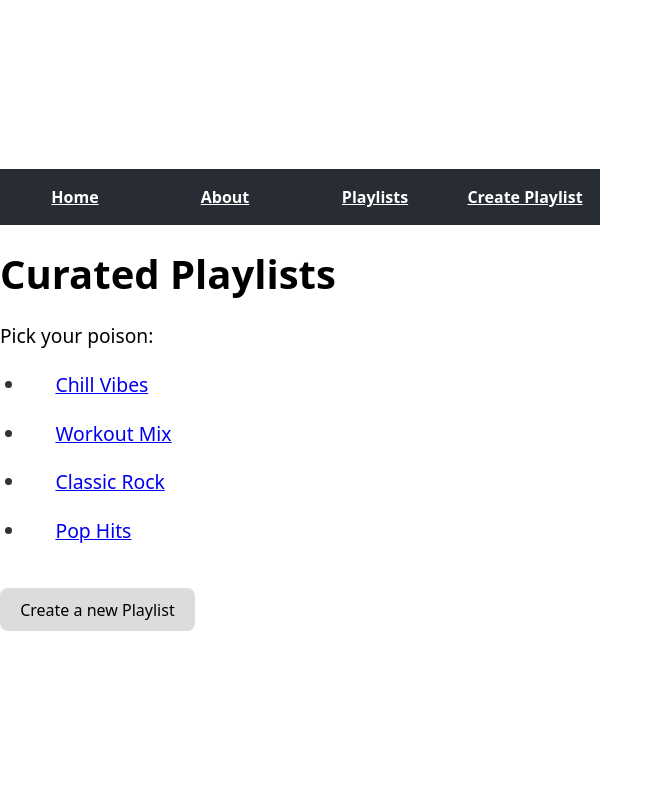
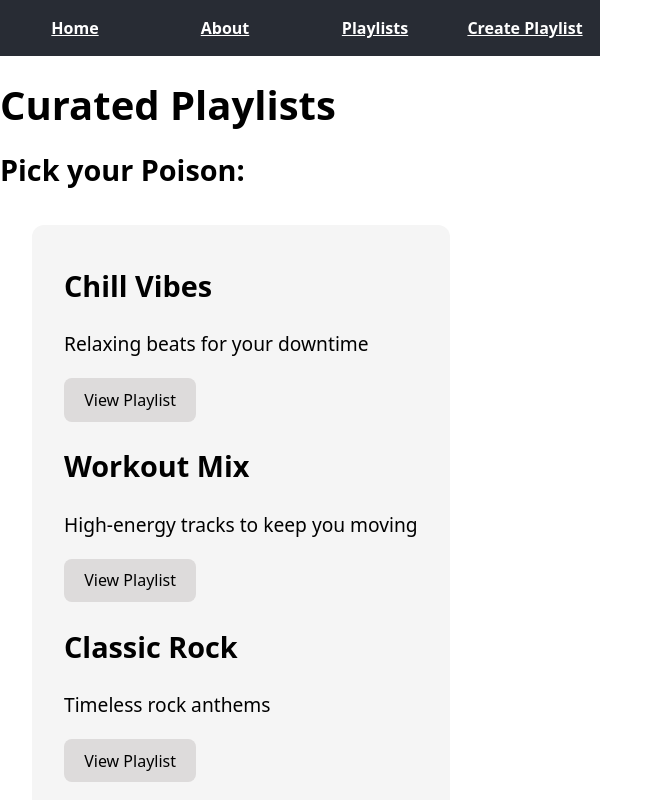
Before and after one commit to cash0826/Course5-Summative-Lab-Showcase-Project, a React (Vite) app: page /playlists in a window 1280 px wide. Shown: the top 800 px of the page, without its empty margins (0-663 px from the left). Built offline with nearby package versions, Linux system fonts and the light colour scheme; data requests are answered from the project's data file.

Commit message:
redesigned pages and components such as PlaylistCard and PlaylistList. Playlists now render as cards

```diff
--- a/db.json
+++ b/db.json
@@ -1,64 +1,68 @@
 {
   "playlists": [
     {
-      "id": 1,
+      "id": "1",
       "name": "Chill Vibes",
+      "description": "Relaxing beats for your downtime",
       "songs": [
         {
-          "id": 101,
+          "id": "101",
           "title": "Lofi Beats",
           "artist": "DJ Relax"
         },
         {
-          "id": 102,
+          "id": "102",
           "title": "Smooth Jazz",
           "artist": "The Jazz Masters"
         }
       ]
     },
     {
-      "id": 2,
+      "id": "2",
       "name": "Workout Mix",
+      "description": "High-energy tracks to keep you moving",
       "songs": [
         {
-          "id": 201,
+          "id": "201",
           "title": "Pump It Up",
           "artist": "Fitness Freaks"
         },
         {
-          "id": 202,
+          "id": "202",
           "title": "Run Faster",
           "artist": "Speedy Tunes"
         }
       ]
     },
     {
-      "id": 3,
+      "id": "3",
       "name": "Classic Rock",
+      "description": "Timeless rock anthems",
       "songs": [
         {
-          "id": 301,
+          "id": "301",
           "title": "Rock Anthem",
           "artist": "The Rockers"
         },
         {
-          "id": 302,
+          "id": "302",
           "title": "Guitar Hero",
           "artist": "String Masters"
         }
       ]
     },
     {
-      "id": 4,
+      "id": "4",
       "name": "Pop Hits",
+      "description": "The latest and greatest in pop music",
       "songs": [
         {
-          "id": 401,
+          "id": "401",
           "title": "Top of the Charts",
           "artist": "Pop Stars"
         },
         {
-          "id": 402,
+          "id": "402",
           "title": "Dance All Night",
           "artist": "Party People"
         }
--- a/src/App.jsx
+++ b/src/App.jsx
@@ -2,8 +2,9 @@ import { BrowserRouter, Routes, Route } from "react-router-dom";
 import Home from "./pages/Home";
 import About from "./pages/About";
 import PlaylistContainer from "./pages/PlaylistContainer";
+import PlaylistList from "./pages/PlaylistList";
 import CreatePlaylist from "./pages/CreatePlaylist";
-import PlaylistDetails from "./pages/PlaylistDetails";
+import PlaylistCard from "./pages/PlaylistCard";
 import AddNewSong from "./pages/AddNewSong";
 import NotFound from "./pages/NotFound";
 
@@ -16,7 +17,8 @@ const App = () => {
           <Route path="/about" element={<About />} />
           <Route path="/createPlaylist" element={<CreatePlaylist />} />
           <Route path="/playlists" element={<PlaylistContainer />}>
-            <Route path=":id" element={<PlaylistDetails />}>
+            <Route path="" element={<PlaylistList />} />
+            <Route path=":id" element={<PlaylistCard />}>
               <Route path="addNewSong" element={<AddNewSong />} />
             </Route>
           </Route>
--- a/src/index.css
+++ b/src/index.css
@@ -54,3 +54,14 @@ button {
 button:hover {
   border-color: #ffffff;
 }
+
+.playlist-list {
+  text-align: left;
+  border: grey;
+  display: inline-block;
+  margin: 1rem 2rem;
+  padding: 1rem 2rem;
+  box-shadow: blueviolet;
+  border-radius: 12px;
+  background-color: #f5f5f5;
+}
--- a/src/pages/PlaylistDetails.jsx
+++ b/src/pages/PlaylistCard.jsx
@@ -1,10 +1,9 @@
 import { Link, useOutletContext, useParams } from "react-router-dom";
 
-function PlaylistDetails() {
+function PlaylistCard() {
   const { playlists } = useOutletContext();
-  const { id } = useParams();
-
-  const playlist = playlists.find(pl => pl.id === parseInt(id));
+  const params = useParams();
+  const playlist = playlists.find(p => p.id.toString() === params.id);
 
   if (!playlist) {
     return <p>Playlist not found.</p>;
@@ -12,15 +11,16 @@ function PlaylistDetails() {
 
   return (
     <div>
-      <h1>{playlist.name}</h1>
+      <h3>{playlist.name}</h3>
+      <p>{playlist.description}</p>
       <ol>
         {playlist.songs.map((song) => (
           <li key={song.id}>{song.title} by {song.artist}</li>
         ))}
       </ol>
-      <Link to="addNewSong"><button>Add New Song</button></Link>
+      <Link to={`addNewSong`}><button>Add New Song</button></Link>
     </div>
   );
 }
 
-export default PlaylistDetails;
+export default PlaylistCard;
--- a/src/pages/PlaylistContainer.jsx
+++ b/src/pages/PlaylistContainer.jsx
@@ -2,7 +2,7 @@ import { useEffect, useState } from "react";
 import { Outlet, Link } from "react-router-dom";
 import NavBar from "../components/NavBar";
 import getAllPlaylists from "../services/PlaylistService";
-
+import PlaylistList from "./PlaylistList";
 
 function PlaylistContainer() {
   const [playlists, setPlaylists] = useState([]);
@@ -15,20 +15,17 @@ function PlaylistContainer() {
     });
   }, []);
 
-  const displayPlaylists = playlists.map((playlist) => (
-    <li key={playlist.id}><Link to={`/playlists/${playlist.id}`}>{playlist.name}</Link></li>
-  ));
+  return (
+    <>
+      <NavBar />
+      <main>
+        <h1>Curated Playlists</h1>
+        {/* <PlaylistList playlists={playlists} /> */}
+        <Outlet context={{ playlists }} />
+        <Link to="/createPlaylist"><button>Create New Playlist</button></Link>
+      </main>
+    </>
+  );
+}
 
-  return (
-    <div >
-      <NavBar />
-      <h1>Curated Playlists</h1>
-      <p>Pick your poison:</p>
-      <ul>{displayPlaylists}</ul>
-      <Outlet context={{ playlists }} />
-      <br/>
-      <Link to="/createPlaylist"><button>Create a new Playlist</button></Link>
-    </div>
-  )
-}
 export default PlaylistContainer;
--- a/src/pages/PlaylistList.jsx
+++ b/src/pages/PlaylistList.jsx
@@ -1,9 +1,28 @@
-
+import PlaylistCard from "./PlaylistCard";
+import { Link, Outlet, useOutletContext } from "react-router-dom";
 
 function PlaylistList() {
+  const { playlists } = useOutletContext();
+
+  if (playlists.length === 0) {
+    return <p>Loading Your Curated Playlists...</p>;
+  }
+
+  const cards = playlists.map((playlist) => (
+    <div key={playlist.id} className="playlist-card">
+      <h3>{playlist.name}</h3>
+      <p>{playlist.description}</p>
+      <Link to={`${playlist.id}`}><button>View Playlist</button></Link>
+    </div>
+  ));
+
   return (
     <div>
-      <h1>Playlist List</h1>
+      <h2>Pick your Poison:</h2>
+      <Outlet context={{ playlists }} />
+      <div className="playlist-list">
+        {cards}
+      </div>
     </div>
   )
 }
```
